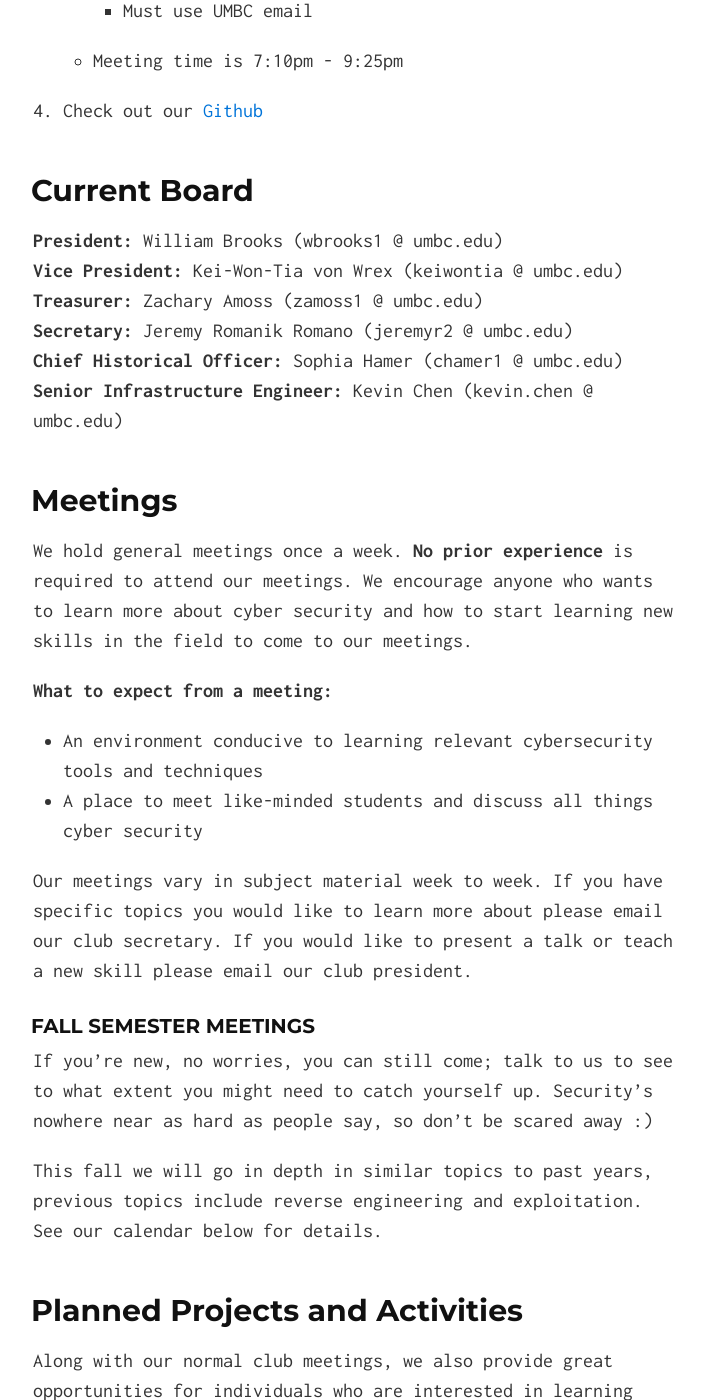
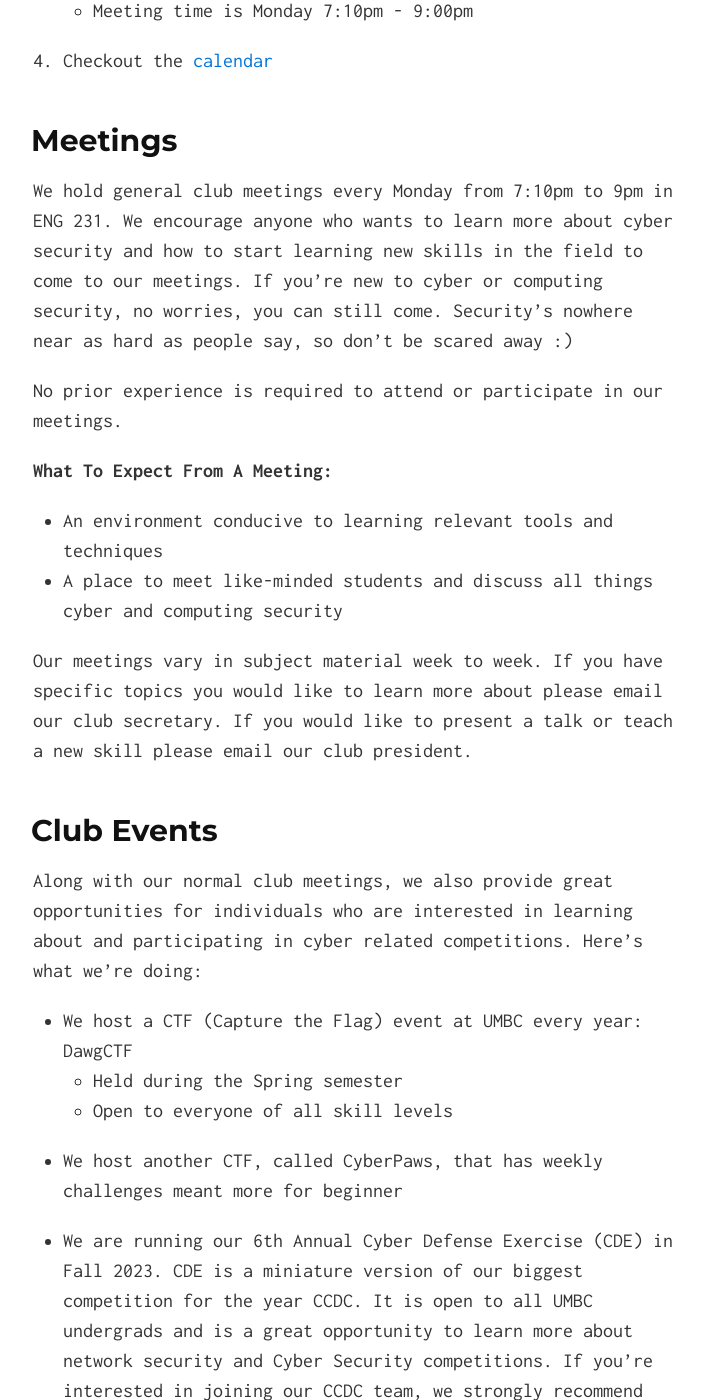
Before and after one commit to UMBCCyberDawgs/umbccyberdawgs.github.io, a Jekyll site: the page built from index.md, in a window 1280 px wide and 1400 px high, scrolled down 794 px. Shown: the whole window, without its empty margins (287-991 px from the left). Built offline with Jekyll 4.4.1, drawn with Linux system fonts in a browser that asks for light colours; our own code applies the rules of GitHub Pages for plain Markdown files; some of the changed text lies outside the part shown.

Commit message:
Made changes from doc

```diff
--- a/index.md
+++ b/index.md
@@ -4,88 +4,77 @@ layout: default
 
 ## Welcome
 
-Welcome to the UMBC Cyber Dawgs' homepage. We are a group of UMBC students who
-share a common interest in computer and network security.
+Welcome to the UMBC CyberDawgs homepage! We are a group of UMBC students who
+share a common interest in cybersecurity and good security practice in all aspects of computing.
 
-## Next hosted event
+## Next Event
 
-Cyber Defense Exercise (CDE), October 22nd 2022
+CyberPaws CTF opening & involvment Fest, September 6, 2023.
 
-## How to get involved
+## How To Get Involved
 
 There are a few things you can do to get involved with the club.
 
-1. Join our [mailing list](#mailinglist)
-2. Checkout the [calendar](#calendar)
+1. Join our [discord](https://discord.gg/SKwhhNyrdJ)!
+2. Check our [myUMBC](https://my3.my.umbc.edu/groups/umbccd) page
 3. Attend our weekly [meetings](#meetings)
     * Meeting location for the fall semester is PUB 105 with a hybrid/virtual option on [Webex](https://umbc.webex.com/umbc/j.php?MTID=m5bf61fcdac399940e710ea4f2d120b08)
-      * Must use UMBC email
-    * Meeting time is 7:10pm - 9:25pm
-4. Check out our [Github](https://github.com/UMBCCyberDawgs)
-
-## Current Board
-
-**President:** William Brooks (wbrooks1 @ umbc.edu)
-**Vice President:** Kei-Won-Tia von Wrex (keiwontia @ umbc.edu)
-**Treasurer:** Zachary Amoss (zamoss1 @ umbc.edu)
-**Secretary:** Jeremy Romanik Romano (jeremyr2 @ umbc.edu)
-**Chief Historical Officer:** Sophia Hamer (chamer1 @ umbc.edu)
-**Senior Infrastructure Engineer:** Kevin Chen (kevin.chen @ umbc.edu)
+    * Meeting time is Monday 7:10pm - 9:00pm
+4. Checkout the [calendar](#calendar)
 
 ## <a name="meetings">Meetings
 
-We hold general meetings once a week. **No prior experience** is required to
-attend our meetings. We encourage anyone who wants to learn more about cyber
-security and how to start learning new skills in the field to come to our
-meetings.
+We hold general club meetings every Monday from 7:10pm to 9pm in ENG 231.
+We encourage anyone who wants to learn more about cyber security and how to
+start learning new skills in the field to come to our meetings. If you’re
+new to cyber or computing security, no worries, you can still come.
+Security’s nowhere near as hard as people say, so don’t be scared away :)
 
-**What to expect from a meeting:**
+No prior experience is required to attend or participate in our meetings.
 
-* An environment conducive to learning relevant cybersecurity tools and
-techniques
-* A place to meet like-minded students and discuss all things cyber security
+**What To Expect From A Meeting:**
 
+* An environment conducive to learning relevant tools and techniques
+* A place to meet like-minded students and discuss all things cyber and computing security
 
 Our meetings vary in subject material week to week. If you have specific topics
 you would like to learn more about please email our club secretary. If you
 would like to present a talk or teach a new skill please email our club
 president.
 
-### Fall Semester Meetings
-
-If you're new, no worries, you can still come; talk to us to see to what extent you might need to
-catch yourself up. Security's nowhere near as hard as people say, so don't be scared away :)
-
-This fall we will go in depth in similar topics to past years, previous topics include reverse
-engineering and exploitation. See our calendar below for details.
-
-## Planned Projects and Activities
+## Club Events
 
 Along with our normal club meetings, we also provide great opportunities for
 individuals who are interested in learning about and participating in cyber
 related competitions. Here's what we're doing:
 
-* We host a CTF (Capture the Flag) event at UMBC every year: DawgCTF. It is accessible to beginners, but entertaining for all.
+* We host a CTF (Capture the Flag) event at UMBC every year: DawgCTF
+    * Held during the Spring semester
+    * Open to everyone of all skill levels
 
-* We are running our 6th Annual Cyber Defense Exercise (CDE) in Fall of 2022. CDE is a miniature version of our biggest competition for the year CCDC. It is open to all UMBC undergrads and is a great opportunity to learn more about network security and Cyber Security competitions. If you're interested in joining our CCDC team, we strongly recommend participating so you can get a taste of the competition and show us where you may fit in. Mark your calendars!!
+* We host another CTF, called CyberPaws, that has weekly challenges meant more for beginner
 
-* Competing in the following competitions:
-    * [DoE Cyberforce](https://cyberforcecompetition.com/) (Fall)
-    * CSAW 2022
-    * UMD CSEC's CTF
-    * MACCDC and hopefully NCCDC
-    * Kaizen CTF
-    * Probably some others
+* We are running our 6th Annual Cyber Defense Exercise (CDE) in Fall 2023. CDE is a miniature version of our biggest competition for the year CCDC. It is open to all UMBC undergrads and is a great opportunity to learn more about network security and Cyber Security competitions. If you're interested in joining our CCDC team, we strongly recommend participating so you can get a taste of the competition and show us where you may fit in. Mark your calendars!!
 
-However, if these are all going to come to fruition, we need your help to
-make it happen! We have a myriad of tasks and projects that will need to be done
-over the next year, so stay tuned...
+* Finally, we host an end of semester celebration for all to attend
 
 <div style="text-align: center;">
    <a name="calendar"><iframe src="https://calendar.google.com/calendar/embed?mode=AGENDA&amp;height=300&amp;wkst=1&amp;bgcolor=%23ffffff&amp;src=umbc.edu_sua9otosc8mchuu17od417duh8%40group.calendar.google.com&amp;color=%23B1365F&amp;ctz=America%2FNew_York" style="margin: 10px; padding: 5px; border: 3px solid black; border-radius: 15px;" width="700" height="300" frameborder="0" scrolling="no"></iframe></a>
 </div>
 
-## <a name="finishes">Competition Finishes</a>
+## <a name="finishes">Cyber Competition Team</a>
+
+The Cyberdawgs team is seperate from the club, but Lorem Ipsum Docet...
+
+### Planned Competitions
+* [DoE Cyberforce](https://cyberforcecompetition.com/) (Fall)
+* CSAW 2022
+* UMD CSEC's CTF
+* MACCDC and hopefully NCCDC
+* Kaizen CTF
+* Probably some others
+
+### Team Competition History
 **National CCDC 2021**: 7<sup>th</sup> place
 **Mid Atlantic CCDC 2021**: 1st place, *advanced to national CCDC*
 **ISTS 2021**: 4<sup>th</sup> place
@@ -116,43 +105,37 @@ over the next year, so stay tuned...
 **National CCDC 2015**: 4<sup>th</sup> place
 **Mid Atlantic CCDC 2015**: 1<sup>st</sup> place, *advanced to national CCDC*
 
-*Past club members: if we’re missing anything, please contact our secretary!*
+## Contact Information
 
-## <a name="mailinglist">Mailing List</a>
+### Board
 
-The majority of our week to week announcements are done via our mailing list.
-These announcements include upcoming events, weekly meeting information, and
-cybersecurity related information.
+**President:** William Brooks (wbrooks1 @ umbc.edu)
+**Vice President:** Kei-Won-Tia von Wrex (keiwontia @ umbc.edu)
+**Treasurer:** Zachary Amoss (zamoss1 @ umbc.edu)
+**Secretary:** Jeremy Romanik Romano (jeremyr2 @ umbc.edu)
 
-*To join our mailing list* please send an email to
-umbccd-group+subscribe @ umbc.edu As a rule we only accept umbc.edu email
-addresses. If you do not have a umbc.edu email and would like to join, please
-contact our secretary.
+### Honorary Board
 
-## <a name="activecyberdefense">CMSC 491 Active Cyber Defense class
+**Chief Historical Officer:** Sophia Hamer (chamer1 @ umbc.edu)
+**Senior Infrastructure Engineer:** Kevin Chen (kevin.chen @ umbc.edu)
 
-In Fall 2018, our advisor set up a class that runs concurrently with our
-meetings. If you are in this class or want to know more about it, take a look
-at the course website here:
-[https://www.csee.umbc.edu/courses/undergraduate/CMSC491activeCyber/](https://www.csee.umbc.edu/courses/undergraduate/CMSC491activeCyber/)
+### UMBC Liaisons
 
-## UMBC Liaisons
-
-### Faculty Advisor
-
-* Dr. Charles Nicholas (nicholas @ umbc.edu)
-* Dr. Richard Forno (rforno @ umbc.edu)
-
-### Corporate Relations
-*  Caroline Baker (cbaker @ umbc.edu)
-
-
-### License
-
-[MIT License](http://umbccyberdawgs.github.io/LICENSE.txt)
+**Faculty Advisor:** Dr. Charles Nicholas (nicholas @ umbc.edu)
+Professor, Department of Computer Science and Electrical Engineering
+Affiliate Professor, Department of Information Systems
+Director, Graduate Computer Science Programs
+**Faculty Advisor:** Dr. Richard Forno (rforno @ umbc.edu)
+Principal Lecturer, Department of Computer Science and Electrical Engineering
+Director, Graduate Cybersecurity Programs
+Assistant Director, UMBC Center for Cybersecurity
+**Corporate Relations:**  Caroline Baker (cbaker @ umbc.edu)
 
 ## Club Sponsors
 
 ## <img src="/images/bluestar.png" height="50%" width="40%">
 ## <img src="/images/percival.png" height="50%" width="40%">
 ## <img src="/images/novetta.jpg" height="50%" width="40%">
+## <img src="/images/northropgrumman.jpg" height="50%" width="40%">
+
+<footer>[MIT License](http://umbccyberdawgs.github.io/LICENSE.txt)|[Constitution](https://docs.google.com/document/d/1oLk8Bjl57r9qLPbRUKJ6cvinRDHLY59fjX3vY8YVvL8/edit?usp=sharing)|Don't Do Crime!</footer>
```
Also changed, not shown: images/northropgrumman.jpg (added).
